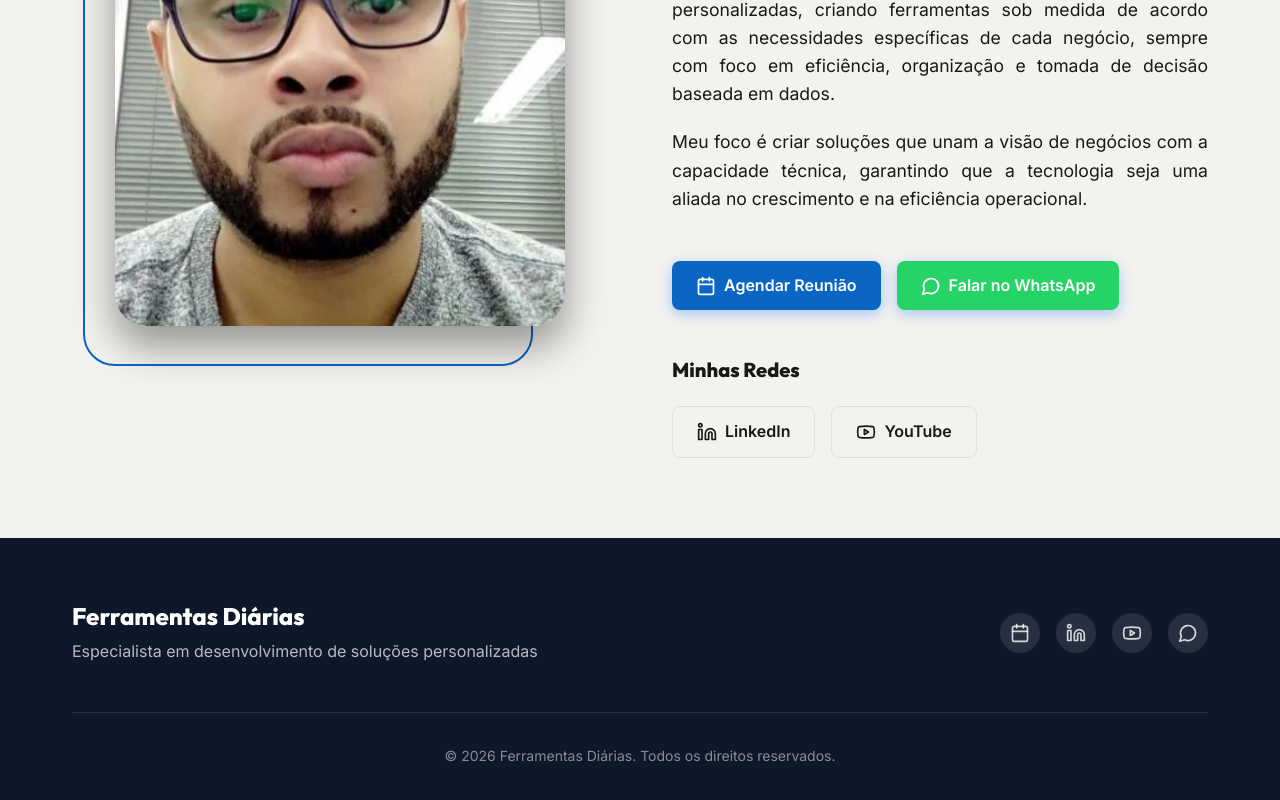
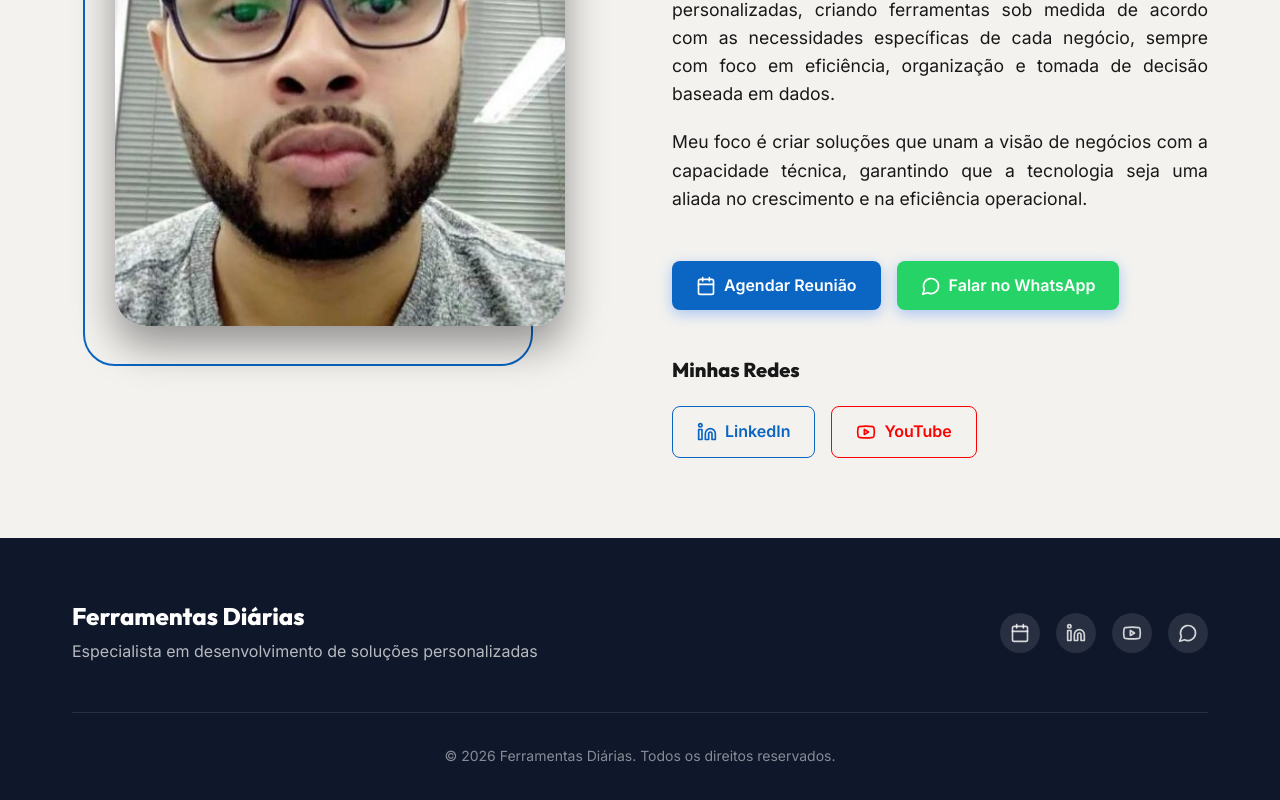
Before and after one commit to mlima41/ferramentas-diarias-site, a React (Vite) app: page /sobre in a window 1280 px wide. Shown: the part 520-1320 px from the top of the page. Built offline with nearby package versions, Linux system fonts and the light colour scheme.

Commit message:
style: add custom colors for linkedin and youtube buttons

```diff
--- a/src/pages/About.css
+++ b/src/pages/About.css
@@ -75,6 +75,28 @@
   /* Let buttons size naturally */
 }
 
+.btn-outline.linkedin-btn {
+  color: #0a66c2;
+  border-color: #0a66c2;
+}
+
+.btn-outline.linkedin-btn:hover {
+  background-color: #0a66c2;
+  color: #ffffff;
+  border-color: #0a66c2;
+}
+
+.btn-outline.youtube-btn {
+  color: #FF0000;
+  border-color: #FF0000;
+}
+
+.btn-outline.youtube-btn:hover {
+  background-color: #FF0000;
+  color: #ffffff;
+  border-color: #FF0000;
+}
+
 @media (max-width: 992px) {
   .about-content {
     grid-template-columns: 1fr;
--- a/src/pages/About.jsx
+++ b/src/pages/About.jsx
@@ -38,10 +38,10 @@ function About() {
             <div className="about-social">
               <h3>Minhas Redes</h3>
               <div className="social-buttons">
-                <a href={profile.social.linkedin} target="_blank" rel="noopener noreferrer" className="btn btn-outline social-btn">
+                <a href={profile.social.linkedin} target="_blank" rel="noopener noreferrer" className="btn btn-outline social-btn linkedin-btn">
                   <Linkedin size={20} /> LinkedIn
                 </a>
-                <a href={profile.social.youtube} target="_blank" rel="noopener noreferrer" className="btn btn-outline social-btn">
+                <a href={profile.social.youtube} target="_blank" rel="noopener noreferrer" className="btn btn-outline social-btn youtube-btn">
                   <Youtube size={20} /> YouTube
                 </a>
               </div>
```
